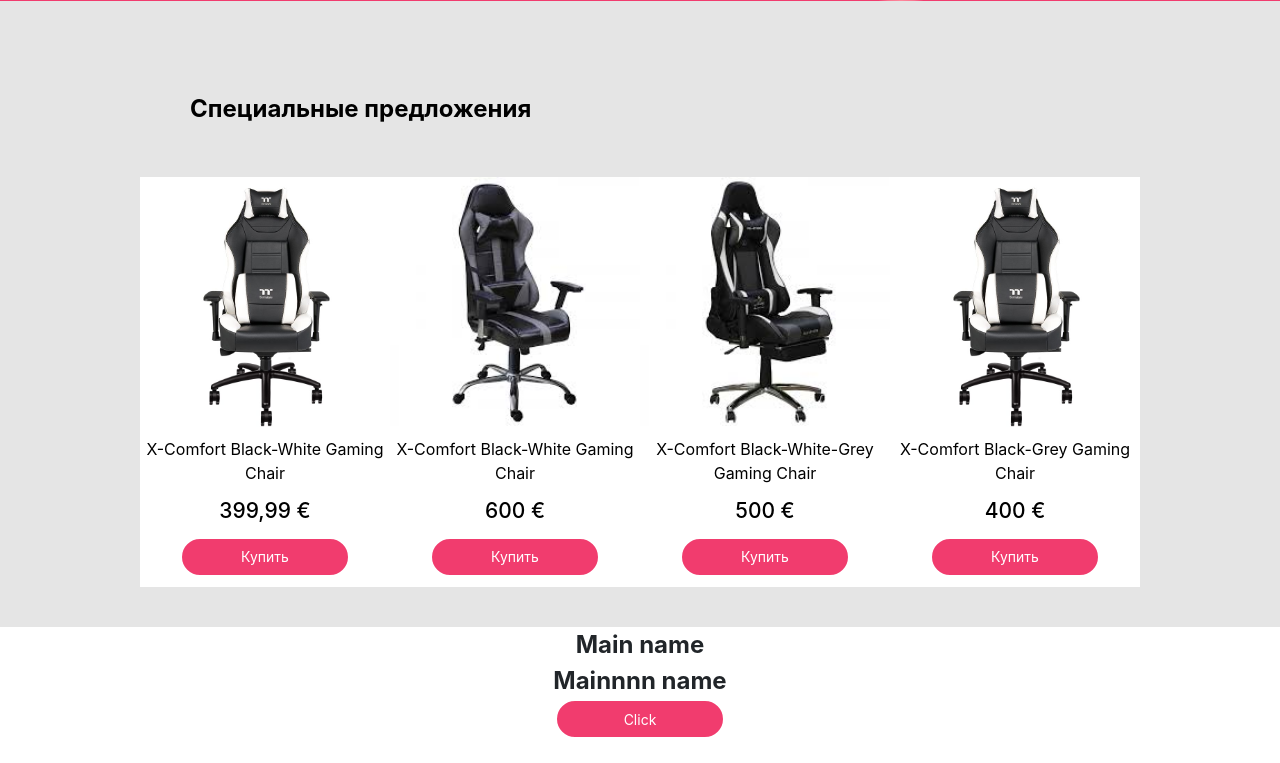
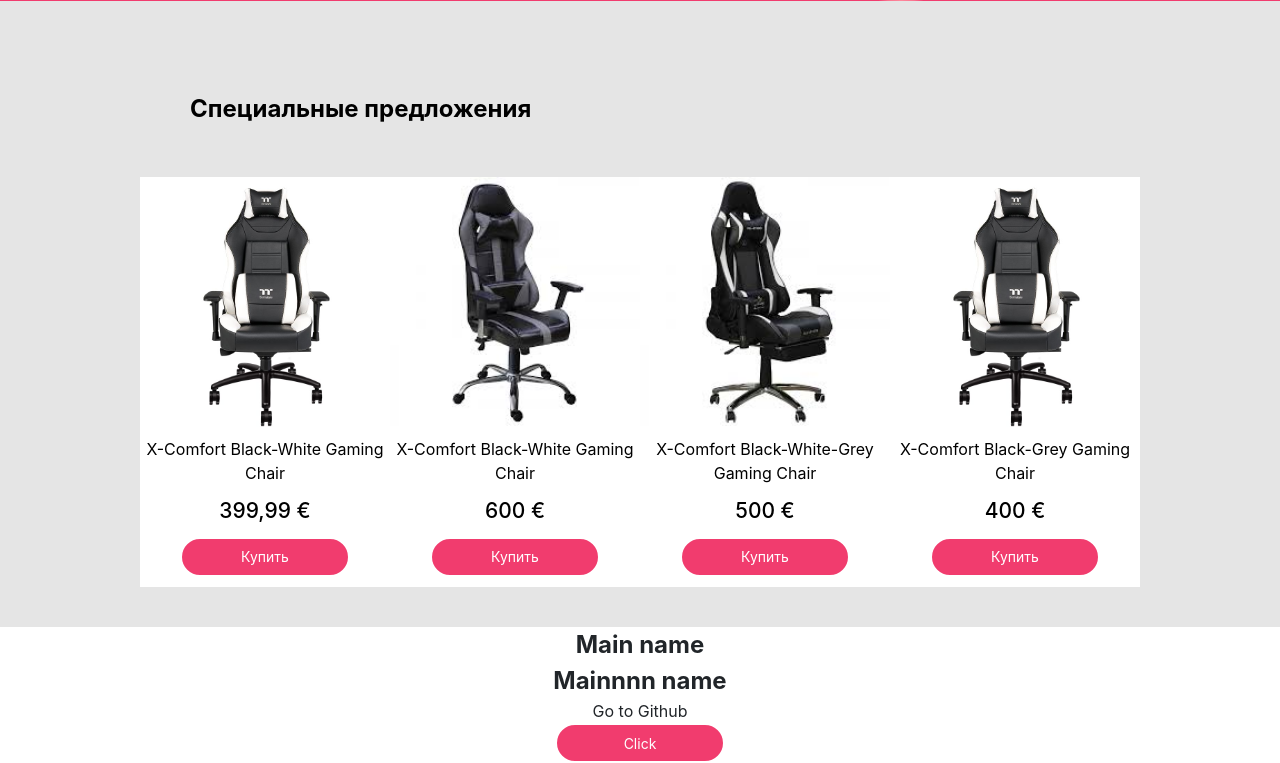
Before and after one commit to Kate7891/JS-first-project, a plain HTML site: page index.html in a window 1280 px wide. Shown: the part 865-1628 px from the top of the page. Before the commit the page ends 1604 px from the top, so only its background shows below. Drawn offline with nearby package versions, Linux system fonts and the light colour scheme.

Commit message:
add new div

```diff
--- a/index.html
+++ b/index.html
@@ -117,6 +117,7 @@
 		<div class="s__name">
 			<div class="section__name">Main name</div>
 			<div class="section__name">Mainnnn name</div>
+			<div>Go to Github</div>
 			<button class="btn btn--first btn__class">Click</button>
 		</div>
 	</section>
```
